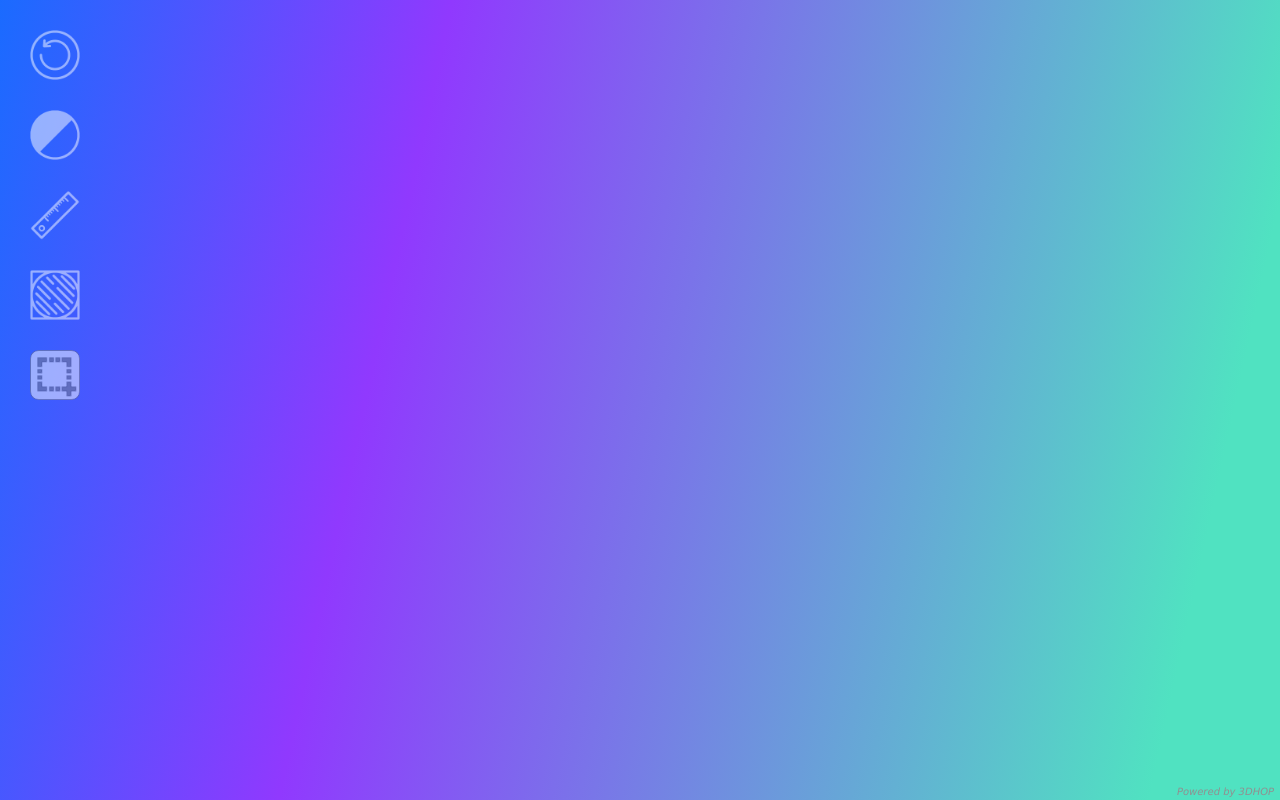
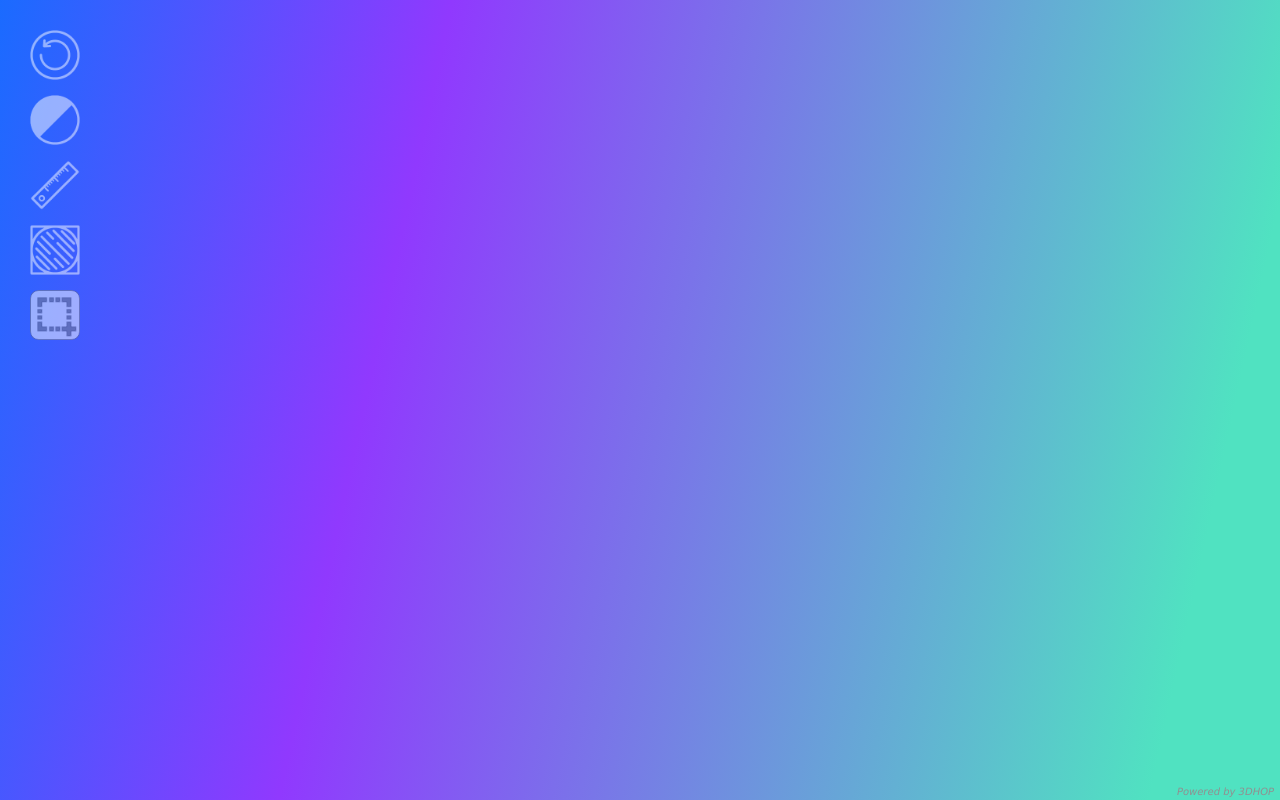
Before and after one commit to AcrossTheCloud/TBA21-3D, a plain HTML site: page index.html in a window 1280 px wide. Drawn offline with Linux system fonts and the light colour scheme.

Commit message:
bring these in a bit

```diff
--- a/stylesheet/3dhop.css
+++ b/stylesheet/3dhop.css
@@ -25,7 +25,7 @@ body { width:100%; height:100%; margin:0px; }
 
 #toolbar { position:absolute; left:30px; top:30px; -webkit-user-select:none; -webkit-touch-callout:none; -khtml-user-select:none; -moz-user-select:none; -ms-user-select:none; user-select:none; touch-action:none; -ms-touch-action:none; -webkit-tap-highlight-color: rgba(0,0,0,0); -webkit-tap-highlight-color: transparent; }
 
-#toolbar img { margin-bottom:30px; width:50px; height:50px; opacity:0.5; cursor:pointer; -webkit-user-select:none; -webkit-touch-callout:none; -khtml-user-select:none; -moz-user-select:none; -ms-user-select:none; user-select:none; touch-action:none; -ms-touch-action:none; -webkit-tap-highlight-color: rgba(0,0,0,0); -webkit-tap-highlight-color: transparent; }
+#toolbar img { margin-bottom: 15px; width:50px; height:50px; opacity:0.5; cursor:pointer; -webkit-user-select:none; -webkit-touch-callout:none; -khtml-user-select:none; -moz-user-select:none; -ms-user-select:none; user-select:none; touch-action:none; -ms-touch-action:none; -webkit-tap-highlight-color: rgba(0,0,0,0); -webkit-tap-highlight-color: transparent; }
 
 .output-box { position:absolute; display:none; border-radius:5px; margin:0; height:48px; padding:0px 5px 2px 5px; cursor:default; background-color:rgba(125,125,125,0.5); color:#f8f8f8; text-decoration:none; text-align:center; font-family:verdana; font-style:italic; font-size:12px; line-height:20px; -webkit-user-select:none; -webkit-touch-callout:none; -khtml-user-select:none; -moz-user-select:none; -ms-user-select:none; user-select:none; touch-action:none; -ms-touch-action:none; -webkit-tap-highlight-color: rgba(0,0,0,0); -webkit-tap-highlight-color: transparent; }
 
```
